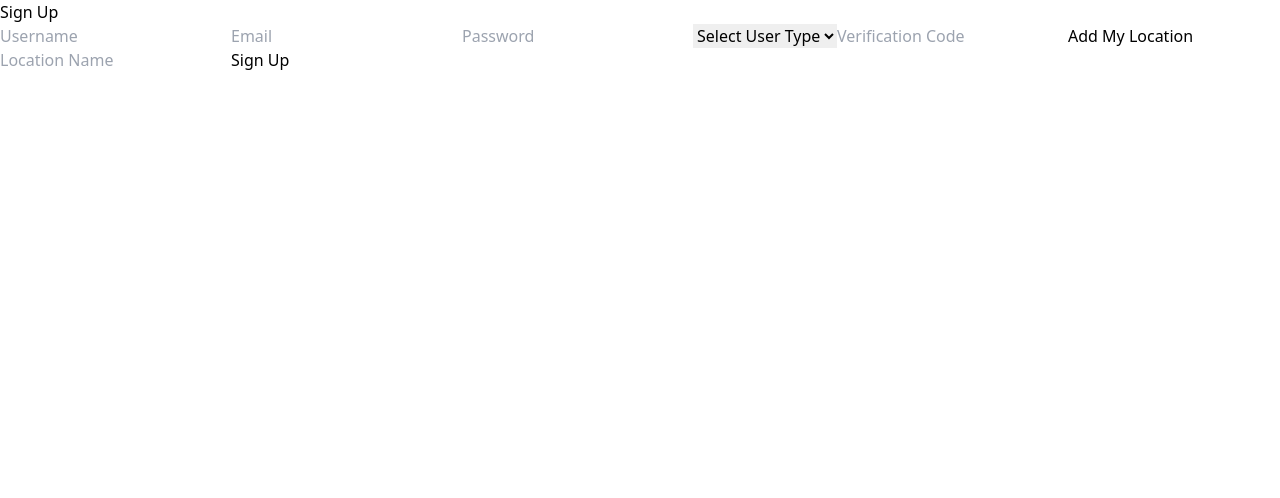
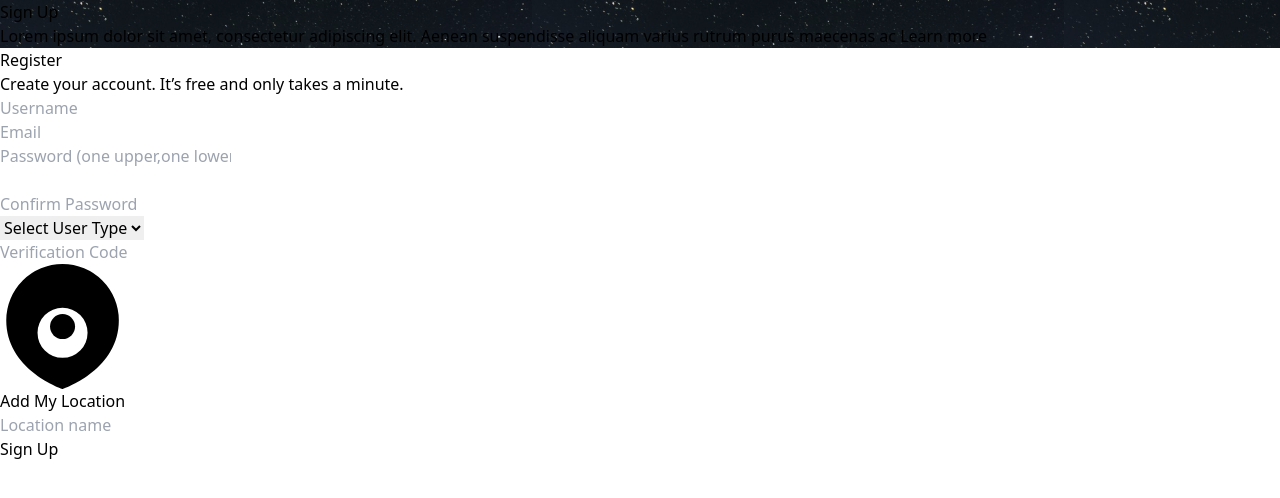
Before and after one commit to ojasvatomar47/Food-Link, a React (Vite) app in the folder client/: page /sign-up in a window 1280 px wide. Shown: the top 498 px of the page. Built offline with nearby package versions, Linux system fonts and the light colour scheme.

Commit message:
sign-in and register

```diff
--- a/client/src/pages/AuthenticationPages/SignInPage/SignInPage.jsx
+++ b/client/src/pages/AuthenticationPages/SignInPage/SignInPage.jsx
@@ -1,13 +1,18 @@
 import React, { useState } from 'react';
 import { useAuth } from '../../../context/AuthContext';
 import { Link, useNavigate } from 'react-router-dom';
+import registerimage from '../../../assets/registerimage.png';
+import { useDarkMode } from '../../../context/DarkModeContext.jsx';
 
 const SignInPage = () => {
 
   const { login } = useAuth();
   const navigate = useNavigate();
+  const { isDarkMode } = useDarkMode();
 
   const [error, setError] = useState('');
+  const [showPassword, setShowPassword] = useState(false);
+
 
   const [formData, setFormData] = useState({
     email: '',
@@ -40,28 +45,74 @@ const SignInPage = () => {
     }
   };
 
+
   return (
+    <div className={`min-h-screen flex items-center py-2 sm:py-40   ${isDarkMode?'shadow bg-gradient-to-r from-gray-700 to-gray-900' : 'bg-white shadow-xl'}`}>
+      <div className="container mx-auto px-2 sm:px-0">
+        <div className={`flex flex-col sm:flex-row w-full sm:w-10/12 lg:w-8/12 ${isDarkMode?'bg-white':'bg-gray-300'} rounded-xl mx-auto shadow-lg overflow-hidden`}>
+          <div className="w-full hidden lg:block lg:w-1/2 flex flex-col items-center justify-center p-2 sm:p-12 bg-no-repeat bg-cover bg-center" style={{ backgroundImage:`url(${registerimage})`  }}>
+            <h1 className="text-white text-3xl mb-3">Sign Up</h1>
             <div>
-      <h2 className='bg-blue-500 text-red-500'>Sign In</h2>
+              <p className="text-white">Lorem ipsum dolor sit amet, consectetur adipiscing elit. Aenean suspendisse aliquam varius rutrum purus maecenas ac <a href="#" className="text-purple-500 font-semibold">Learn more</a></p>
+            </div>
+          </div>
+          <div className="w-full lg:w-1/2 py-2 sm:py-16 px-2 sm:px-12">
+            <h2 className="text-3xl mb-4">Sign-In</h2>
+            {error && <p className="text-red-500">{error}</p>}
             <form onSubmit={handleSubmit}>
-        <input
-          type="email"
+              <div className="mt-5">
+                <input type="email"
                   name="email"
                   placeholder="Email"
                   value={formData.email}
                   onChange={handleChange}
+                  className="border border-gray-400 py-1 px-2 w-full"
                   required
                 />
-        <input
-          type="password"
+              </div>
+              <div className="mt-5 input-group relative">
+                <input type={showPassword ? "text" : "password"}
                   name="password"
                   placeholder="Password"
+                  className="border border-gray-400 py-1 px-2 w-full"
                   value={formData.password}
                   onChange={handleChange}
                   required
                 />
-        <button type="submit">Sign In</button>
+                <div className="mt-5 input-group">
+                  <button
+                    type="button"
+                    onClick={() => setShowPassword(!showPassword)}
+                    className="absolute top-2 right-3 text-gray-500"
+                  >
+                    {showPassword ? (
+                      <svg className="h-5 w-5 text-gray-400 cursor-pointer" xmlns="http://www.w3.org/2000/svg" viewBox="0 0 20 20" fill="currentColor">
+                        <path fillRule="evenodd" d="M10 12a2 2 0 100-4 2 2 0 000 4z" clipRule="evenodd" />
+                        <path fillRule="evenodd" d="M10 0a9 9 0 00-9 9c0 8 9 11 9 11s9-3 9-11a9 9 0 00-9-9zm0 15a4 4 0 100-8 4 4 0 000 8z" clipRule="evenodd" />
+                      </svg>
+                    ) : (
+                      <svg className="h-5 w-5 text-gray-400 cursor-pointer" xmlns="http://www.w3.org/2000/svg" viewBox="0 0 20 20" fill="currentColor">
+                        <path fillRule="evenodd" d="M10 12a2 2 0 100-4 2 2 0 000 4z" clipRule="evenodd" />
+                        <path fillRule="evenodd" d="M10 0a9 9 0 00-9 9c0 8 9 11 9 11s9-3 9-11a9 9 0 00-9-9zm0 15a4 4 0 100-8 4 4 0 000 8z" clipRule="evenodd" />
+                      </svg>
+                    )}
+                  </button>
+                </div>
+              </div>
+              <div className="mt-5">
+                <button
+                  type="submit"
+                  className="w-full bg-purple-500 py-3 text-center text-white">Sign In</button>
+              </div>
             </form>
+            <div className="mt-5">
+                <p>
+                  Do not have an account? <Link to="/sign-up" className="text-purple-500 transition duration-200 ease-in-out hover:scale-105">Sign Up</Link>
+                </p>
+              </div>
+          </div>
+        </div>
+      </div>
     </div>
   );
   };
--- a/client/src/pages/AuthenticationPages/SignUpPage/SignUpPage.jsx
+++ b/client/src/pages/AuthenticationPages/SignUpPage/SignUpPage.jsx
@@ -1,9 +1,11 @@
 import React, { useState } from 'react';
 import { Link, useNavigate } from 'react-router-dom';
 import { useAuth } from '../../../context/AuthContext';
+import registerimage from '../../../assets/registerimage.png';
+import { useDarkMode } from '../../../context/DarkModeContext.jsx';
 
 const SignUp = () => {
-
+const { isDarkMode } = useDarkMode();
   const { register } = useAuth();
   const navigate = useNavigate();
 
@@ -17,6 +19,8 @@ const SignUp = () => {
     longitude: '',
     locationName: '',
   });
+  const [showPassword, setShowPassword] = useState(false);
+  const [passwordMatch, setPasswordMatch] = useState(true);
 
   const handleChange = (e) => {
     const { name, value } = e.target;
@@ -24,6 +28,10 @@ const SignUp = () => {
       ...formData,
       [name]: value,
     });
+    if (name === 'confirmPassword') {
+      setPasswordMatch(value === formData.password);
+    }
+
   };
 
   const handleLocationClick = () => {
@@ -56,59 +64,142 @@ const SignUp = () => {
     }
   };
 
+
 return (
+  <div className={`min-h-screen flex items-center py-2 sm:py-40  ${isDarkMode?'shadow bg-gradient-to-r from-gray-700 to-gray-900' : 'bg-white shadow-xl'}`}>
+    <div className="container mx-auto px-2 sm:px-6 lg:px-8">
+      <div className="flex flex-col sm:flex-row w-full sm:w-10/12 lg:w-8/1 bg-gray-300 rounded-xl mx-auto shadow-lg overflow-hidden">
+        <div className="w-full hidden lg:block lg:w-1/2 flex flex-col items-center justify-center p-2 sm:p-12 bg-no-repeat bg-cover bg-center" style={{ backgroundImage:`url(${registerimage})`  }}>
+          <h1 className="text-white text-3xl mb-3">Sign Up</h1>
           <div>
-      <h2>Sign Up</h2>
+            <p className="text-white">Lorem ipsum dolor sit amet, consectetur adipiscing elit. Aenean suspendisse aliquam varius rutrum purus maecenas ac <a href="#" className="text-purple-500 font-semibold">Learn more</a></p>
+          </div>
+        </div>
+        <div className="w-full lg:w-1/2 py-2 sm:py-16  px-2 sm:px-12">
+          <h2 className="text-3xl mb-4">Register</h2>
+          <p className="mb-4">
+            Create your account. It’s free and only takes a minute.
+          </p>
           <form onSubmit={handleSubmit}>
-        <input
-          type="text"
+            <div className="mt-5">
+              <input type="text"
                 name="username"
                 placeholder="Username"
                 value={formData.username}
                 onChange={handleChange}
+                className="border border-gray-400 py-1 px-2 w-full"
+                minLength={7}
                 required
               />
-        <input
-          type="email"
+            </div>
+            <div className="mt-5">
+              <input type="email"
                 name="email"
                 placeholder="Email"
                 value={formData.email}
                 onChange={handleChange}
+                className="border border-gray-400 py-1 px-2 w-full"
                 required
               />
-        <input
-          type="password"
+            </div>
+            <div className="mt-5 input-group relative">
+              <input type={showPassword ? "text" : "password"}
                 name="password"
-          placeholder="Password"
+                placeholder="Password (one upper,one lower one special character)"
+                className="border border-gray-400 py-1 px-2 w-full"
                 value={formData.password}
                 onChange={handleChange}
+                pattern="^(?=.*[a-z])(?=.*[A-Z]).{8,}$"
                 required
               />
+              <div className="mt-5 input-group">
+                <button
+                  type="button"
+                  onClick={() => setShowPassword(!showPassword)}
+                  className="absolute top-2 right-0.5 text-gray-500"
+                >
+                  {showPassword ? (
+                    <svg className="h-5 w-5 text-gray-400 cursor-pointer" xmlns="http://www.w3.org/2000/svg" viewBox="0 0 20 20" fill="currentColor">
+                      <path fillRule="evenodd" d="M10 12a2 2 0 100-4 2 2 0 000 4z" clipRule="evenodd" />
+                      <path fillRule="evenodd" d="M10 0a9 9 0 00-9 9c0 8 9 11 9 11s9-3 9-11a9 9 0 00-9-9zm0 15a4 4 0 100-8 4 4 0 000 8z" clipRule="evenodd" />
+                    </svg>
+                  ) : (
+                    <svg className="h-5 w-5 text-gray-400 cursor-pointer" xmlns="http://www.w3.org/2000/svg" viewBox="0 0 20 20" fill="currentColor">
+                      <path fillRule="evenodd" d="M10 12a2 2 0 100-4 2 2 0 000 4z" clipRule="evenodd" />
+                      <path fillRule="evenodd" d="M10 0a9 9 0 00-9 9c0 8 9 11 9 11s9-3 9-11a9 9 0 00-9-9zm0 15a4 4 0 100-8 4 4 0 000 8z" clipRule="evenodd" />
+                    </svg>
+                  )}
+                </button>
+              </div>
+            </div>
+            <div className="mt-2">
+              {!passwordMatch && (
+                <p className="text-red-500">Passwords do not match</p>
+              )}
+            </div>
+            <div className="mt-5">
+              <input type={showPassword ? "text" : "password"}
+                name="confirmPassword"
+                placeholder="Confirm Password"
+                className="border border-gray-400 py-1 px-2 w-full"
+                value={formData.confirmPassword}
+                onChange={handleChange}
+                // pattern="^(?=.*[a-z])(?=.*[A-Z]).{8,}$"
+                required
+              />
+            </div>
+            <div className="mt-5">
               <select name="userType" onChange={handleChange} required>
                 <option value="">Select User Type</option>
                 <option value="Restaurant">Restaurant</option>
                 <option value="Charity/NGO">Charity/NGO</option>
               </select>
-        <input
-          type="text"
+            </div>
+            <div className="mt-5">
+              <input type="text"
                 name="verificationCode"
                 placeholder="Verification Code"
                 value={formData.verificationCode}
                 onChange={handleChange}
+                className="border border-gray-400 py-1 px-2 w-full"
                 required
               />
-        <button type="button" onClick={handleLocationClick}>
+            </div>
+            <div className="mt-5">
+              <button
+                type="button"
+                className="group relative w-full flex justify-center py-2 px-4 border border-transparent text-sm font-medium rounded-md text-white bg-indigo-600 hover:bg-indigo-700 focus:outline-none focus:ring-2 focus:ring-offset-2 focus:ring-indigo-500"
+                onClick={handleLocationClick}
+              >
+                <span className="absolute left-0 inset-y-0 flex items-center pl-3">
+                  <svg className="h-5 w-5 text-indigo-500 group-hover:text-indigo-400" xmlns="http://www.w3.org/2000/svg" viewBox="0 0 20 20" fill="currentColor" aria-hidden="true">
+                    <path fillRule="evenodd" d="M10 12a2 2 0 100-4 2 2 0 000 4z" clipRule="evenodd" />
+                    <path fillRule="evenodd" d="M10 0a9 9 0 00-9 9c0 8 9 11 9 11s9-3 9-11a9 9 0 00-9-9zm0 15a4 4 0 100-8 4 4 0 000 8z" clipRule="evenodd" />
+                  </svg>
+                </span>
                 Add My Location
               </button>
-        <input
-          type="text"
+            </div>
+            <div className="mt-5">
+              <input type="text"
                 name="locationName"
-          placeholder="Location Name"
+                placeholder="Location name"
                 value={formData.locationName}
                 onChange={handleChange}
+                className="border border-gray-400 py-1 px-2 w-full"
+                required
               />
-        <button type="submit">Sign Up</button>
+            </div>
+            <div className="mt-5">
+              <button
+                type="submit"
+                // disabled={passwordMatch || !formData.username || !formData.email || !formData.password || !formData.confirmPassword || !formData.verificationCode || !formData.locationName ? true : false}
+                className="w-full bg-purple-500 py-3 hover:bg-blue-700 disabled:cursor-not-allowed text-center text-white transition duration-200 ease-in-out hover:scale-105">Sign Up</button>
+            </div>
           </form>
+        </div>
+      </div>
+    </div>
   </div>
 );
 };
```
Also changed, not shown: client/src/assets/registerimage.png (added). Lines whose indentation alone changed are shown as unchanged.
